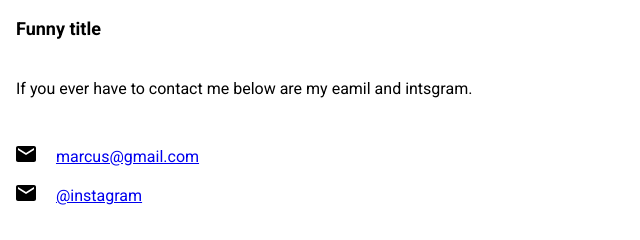
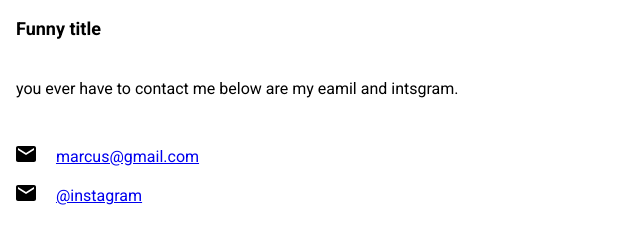
Before and after one commit to marcus171/marcus171.github.io, a plain HTML site: page contact.html in a window 1280 px wide. Shown: the part 475-715 px from the top of the page, 0-640 px from the left. Drawn offline with Linux system fonts and the light colour scheme.

Commit message:
Update contact.html

```diff
--- a/contact.html
+++ b/contact.html
@@ -52,7 +52,7 @@
             <img class="contact" src="" />
             <h2>Funny title</h2>
             <p>
-                If you ever have to contact me below are my eamil and intsgram.
+                you ever have to contact me below are my eamil and intsgram.
             </p>
 
             <p>
```
